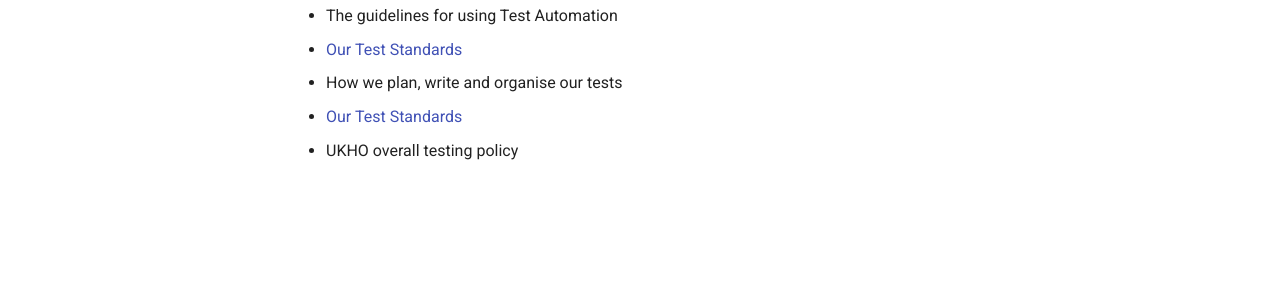
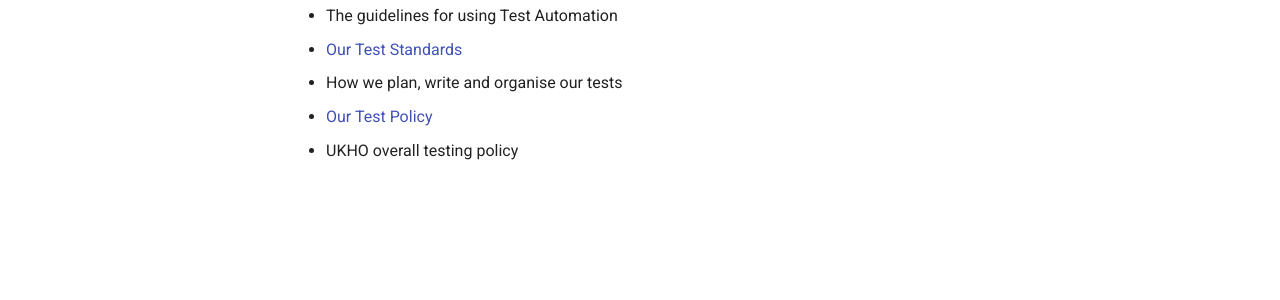
Before and after one commit to UKHO/docs, an MkDocs documentation site: the page built from docs/quality-assurance/README.md, in a window 1280 px wide. Shown: the part 445-745 px from the top of the page. Built offline with MkDocs 1.6.1 and Material for MkDocs 9.7.7, drawn with Linux system fonts in a browser that asks for light colours.

Commit message:
Update README.md

```diff
--- a/docs/quality-assurance/README.md
+++ b/docs/quality-assurance/README.md
@@ -10,5 +10,5 @@ These documents detail how we work as a Test Community at UKHO. We aim to provid
   * The guidelines for using Test Automation
 * [Our Test Standards](test-code-standards.md)
   * How we plan, write and organise our tests
- * [Our Test Standards](test-policycode.md)
+ * [Our Test Policy](test-policycode.md)
   * UKHO overall testing policy
```
